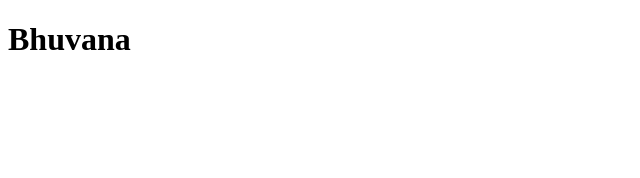
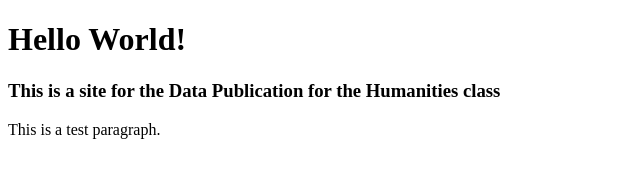
Before and after one commit to 8huvana/8huvana.github.io, a plain HTML site: page index.html in a window 1280 px wide. Shown: the whole page, without its empty margins (0-640 px from the left). Drawn offline with Linux system fonts and the light colour scheme.

Commit message:
Update index.html

```diff
--- a/index.html
+++ b/index.html
@@ -4,9 +4,11 @@
     <meta charset="UTF-8">
     <meta http-equiv="X-UA-Compatible" content="IE=edge">
     <meta name="viewport" content="width=device-width, initial-scale=1.0">
-    <title>Document</title>
+    <title>Bhuvana</title>
 </head>
 <body>
-    <h1>Bhuvana</h1>
+    <h1>Hello World!</h1>
+    <h3>This is a site for the Data Publication for the Humanities class</h3>
+    <p>This is a test paragraph.</p>
 </body>
 </html>
```
